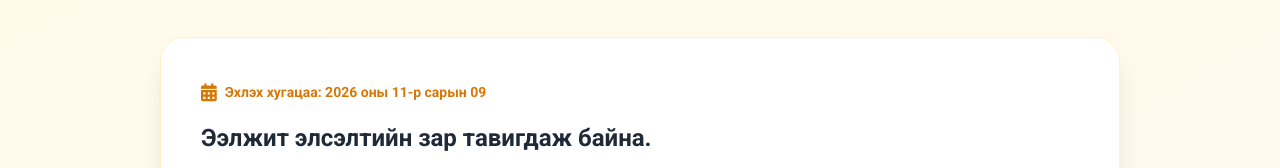
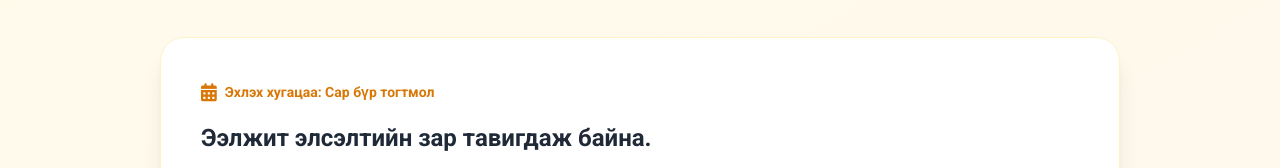
Before and after one commit to HU-Academy/development-source-academy, a plain HTML site: page index.html in a window 1280 px wide. Shown: the part 4438-4606 px from the top of the page. Drawn offline with nearby package versions, Linux system fonts and the light colour scheme.

Commit message:
Update index.html

```diff
--- a/index.html
+++ b/index.html
@@ -561,7 +561,7 @@
             <div class="space-y-4 max-w-xl">
                 <div class="flex items-center space-x-2 text-amber-600 font-bold text-sm">
                     <i class="fa-solid fa-calendar-days text-lg"></i>
-                    <span>Эхлэх хугацаа: 2026 оны 11-р сарын 09</span>
+                    <span>Эхлэх хугацаа: Сар бүр тогтмол</span>
                 </div>
 
                 <h3 class="text-2xl font-bold text-gray-800 leading-snug">
```
